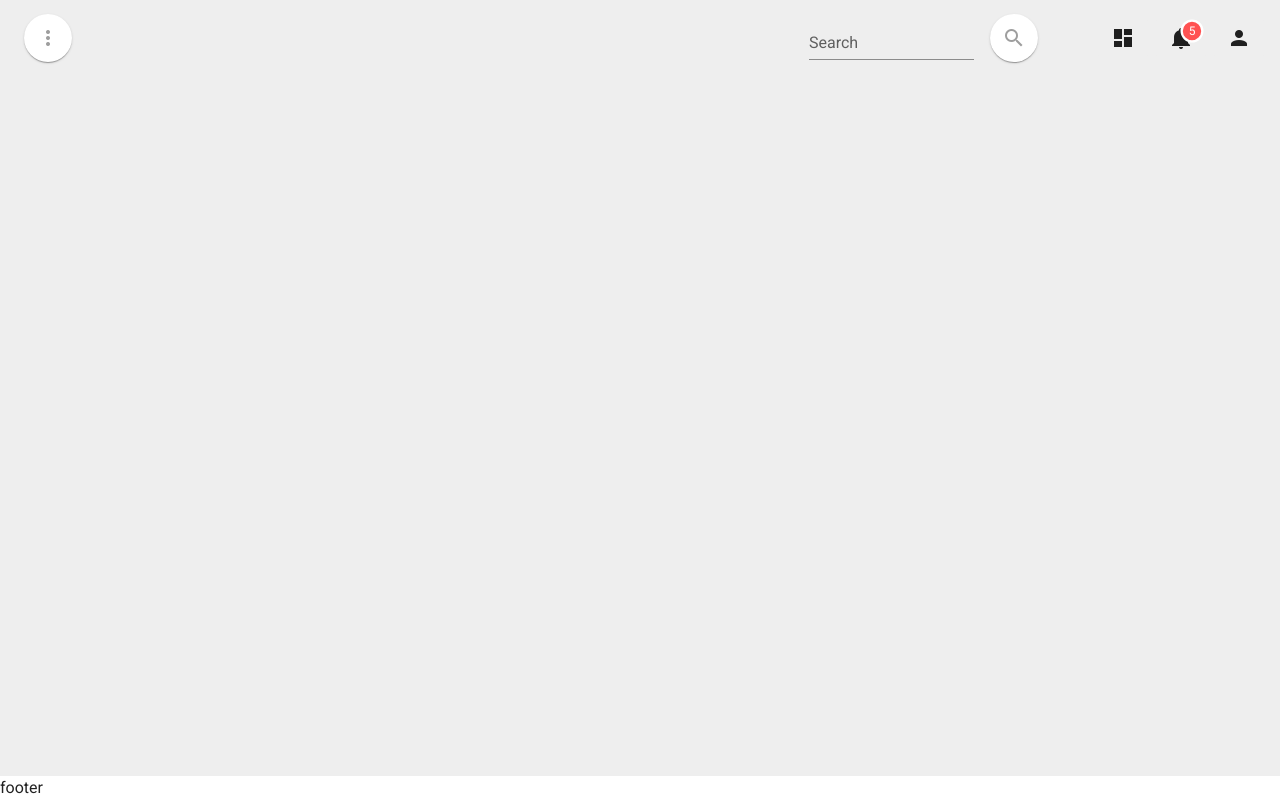
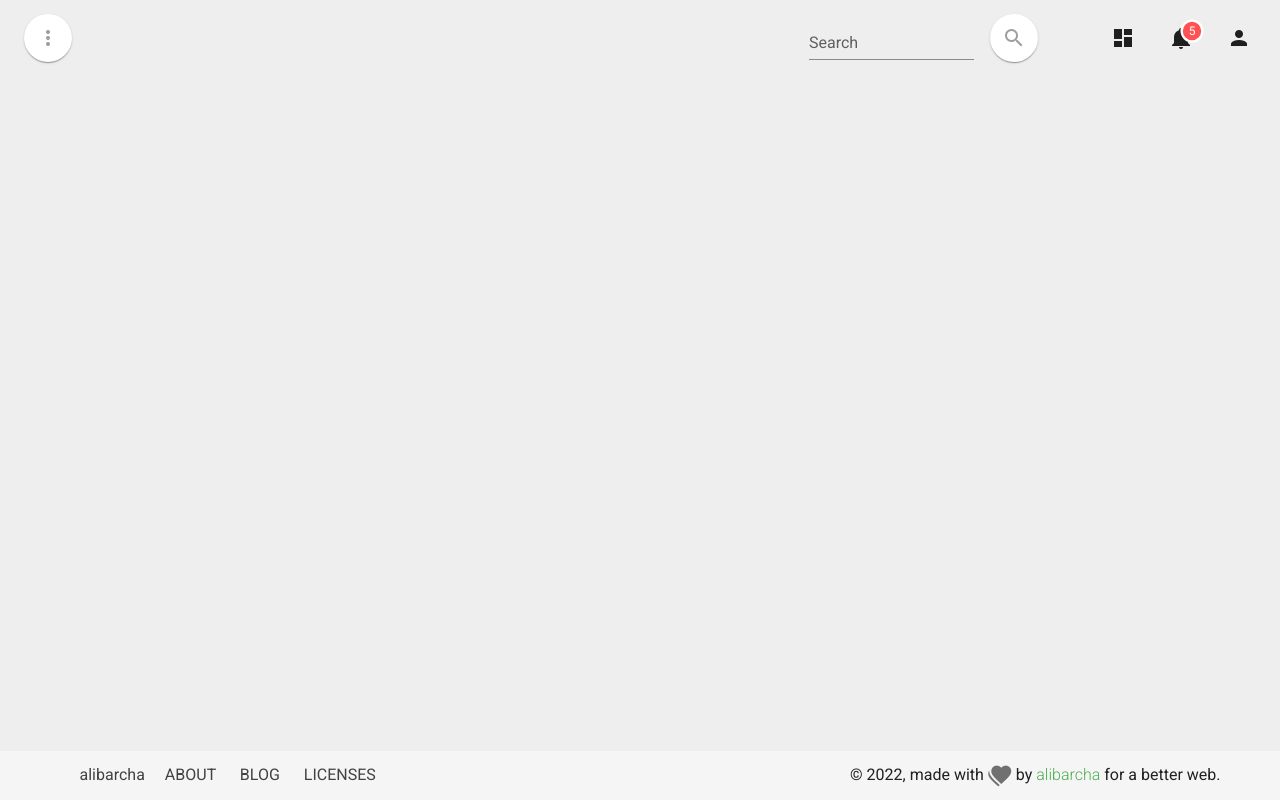
Before and after one commit to alibarcha/dashboard, a Vue app: page /upgradetopro in a window 1280 px wide. Built offline with nearby package versions, Linux system fonts and the light colour scheme.

Commit message:
create footer

```diff
--- a/src/components/TheFooter.vue
+++ b/src/components/TheFooter.vue
@@ -1,16 +1,56 @@
 <template>
-  <div>
-    footer
-  </div>
+  <v-footer tile padless app>
+    <v-container>
+      <v-row>
+        <v-col md="6" cols="12">
+          <a
+            target="_blank"
+            href="#"
+            class="grey--text text--darken-3 text-decoration-none ps-5"
+            >alibarcha</a
+          >
+          <a
+            target="_blank"
+            href="#"
+            class="grey--text text--darken-3 text-decoration-none ps-5"
+            >ABOUT
+          </a>
+          <a
+            target="_blank"
+            href="#"
+            class="grey--text text--darken-3 text-decoration-none ps-5"
+          >
+            BLOG
+          </a>
+          <a
+            target="_blank"
+            href="#"
+            class="grey--text text--darken-3 text-decoration-none ps-5"
+            >LICENSES</a
+          >
+        </v-col>
+        <v-col md="6" cols="12" class="text-sm-end"
+          >© 2022, made with
+          <v-icon>mdi-heart-multiple</v-icon>
+          by
+          <a
+            href="#"
+            class="text-decoration-none success--text font-weight-light"
+          >
+            alibarcha
+          </a>
+          for a better web.</v-col
+        >
+      </v-row>
+    </v-container>
+  </v-footer>
 </template>
 
 <script>
 export default {
-    name:'TheFooter',
-
-}
+  name: "TheFooter",
+};
 </script>
 
 <style>
-
 </style>
```
